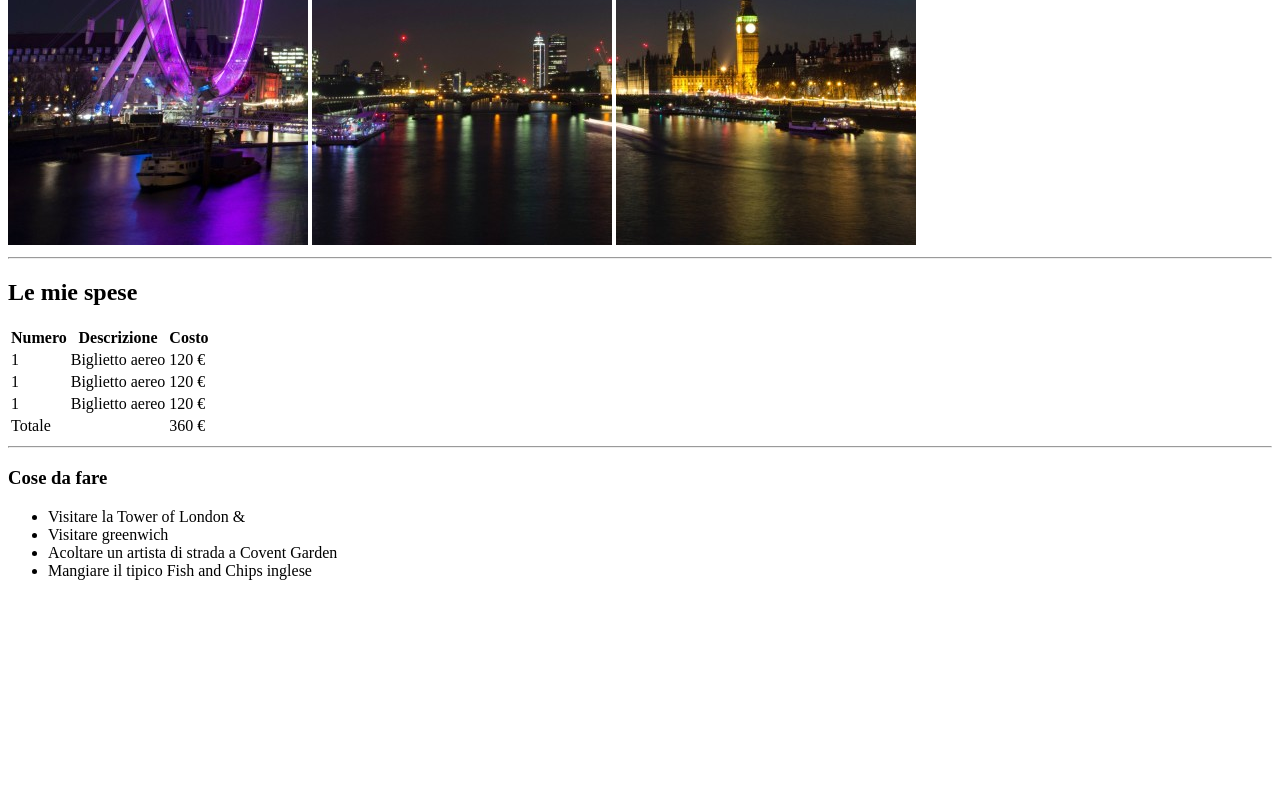
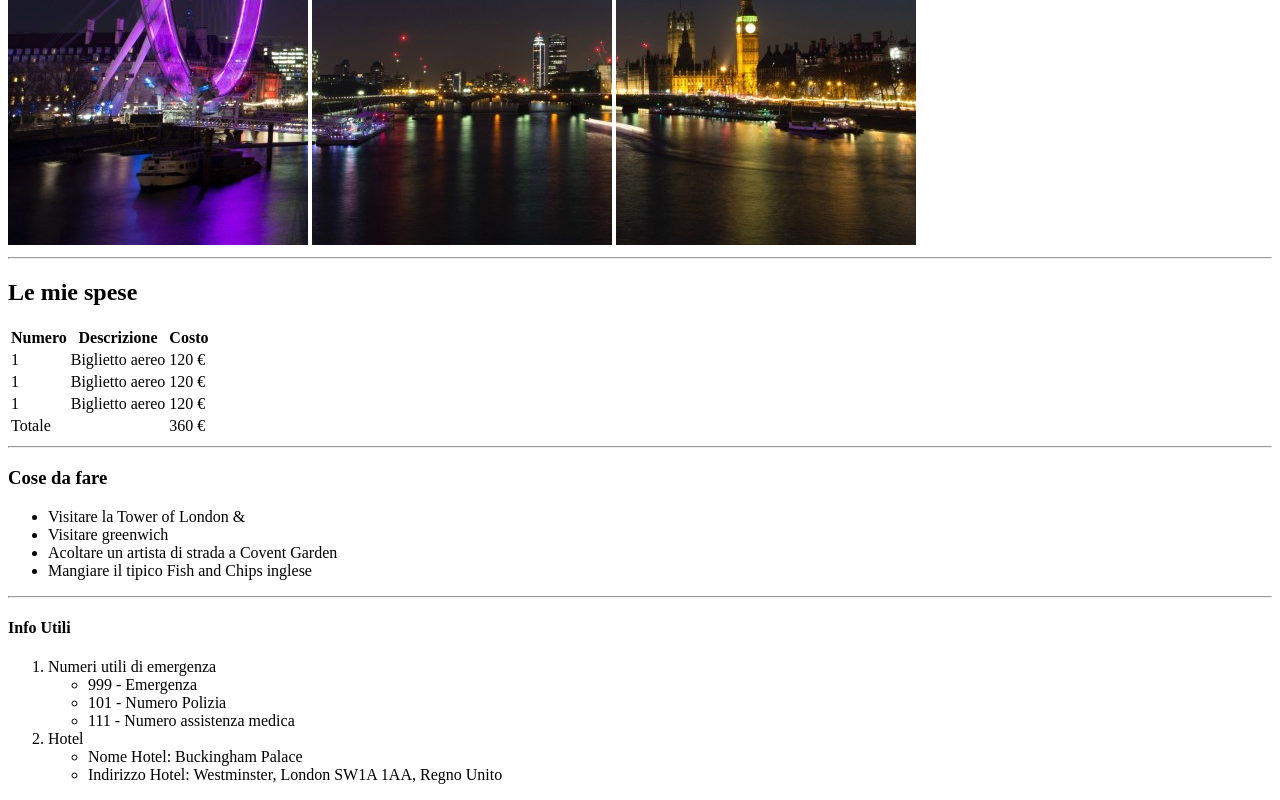
Before and after one commit to LordAnthrax94/html-london-trip, a plain HTML site: page index.html in a window 1280 px wide. Shown: the part 421-1221 px from the top of the page. Before the commit the page ends 1017 px from the top, so only its background shows below. Drawn offline with Linux system fonts and the light colour scheme.

Commit message:
Quarto commit

```diff
--- a/index.html
+++ b/index.html
@@ -21,11 +21,9 @@
     <h2>Le mie spese</h2>
 
     <!--Prima sezione -->
-
     <section>
 
       <!--Inserimento tabella -->
-
       <table>
       <thead>
         <th>Numero</th>
@@ -61,23 +59,19 @@
 
         </tfoot>
      </table>
-
      <!--Chiusura tabella-->
 
     </section>
-
     <!--Fine prima sezione-->
 
     <hr>
 
     <!--Inizio seconda sezione-->
-
     <section>
 
       <h3>Cose da fare</h3>
 
       <!--Inserimento lista non ordinata-->
-
       <ul>
         <li>Visitare la Tower of London &</li>
         <li>Visitare greenwich</li>
@@ -85,11 +79,38 @@
         <li>Mangiare il tipico Fish and Chips inglese</li>
 
       </ul>
-
       <!--Chiusura lista non ordinata-->
 
     </section>
     <!--Fine seconda sezione-->
+
+    <hr>
+
+    <!--Inizio terza sezione-->
+    <section>
+      <h4>Info Utili</h4>
+
+      <!--Inserimento lista ord. con sottolista non ord.-->
+      <ol>
+        <li>Numeri utili di emergenza
+          <ul>
+            <li>999 - Emergenza</li>
+            <li>101 - Numero Polizia</li>
+            <li>111 - Numero assistenza medica</li>
+          </ul>
+        </li>
+        <li>Hotel
+          <ul>
+            <li>Nome Hotel: Buckingham Palace</li>
+            <li>Indirizzo Hotel: Westminster, London SW1A 1AA, Regno Unito</li>
+          </ul>
+
+        </li>
+      </ol>
+
+    </section>
+    <!--Chiusura terza sezione-->
+
   </main>
 
   <footer>
```
